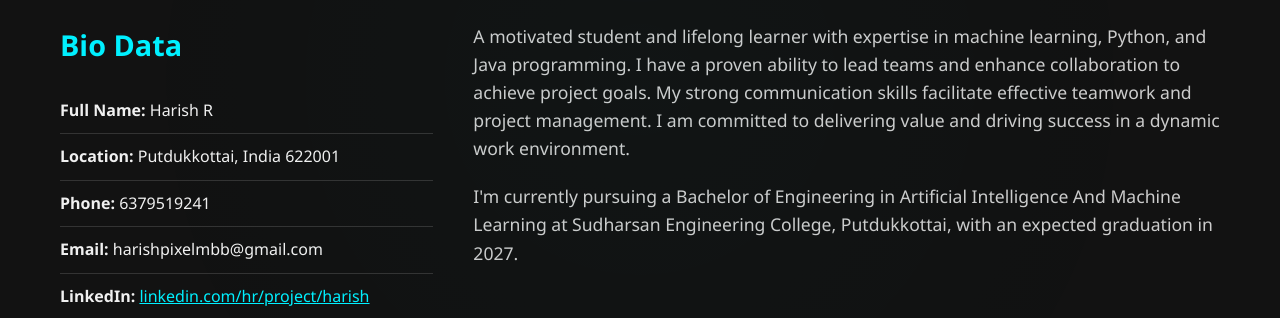
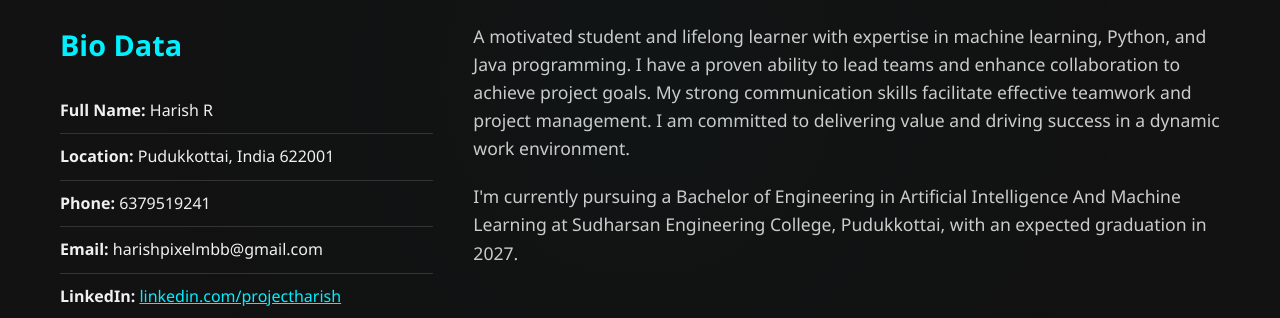
Before and after one commit to projectharish/projectharishportfolio, a plain HTML site: page index.html in a window 1280 px wide. Shown: the part 1160-1478 px from the top of the page. Drawn offline with nearby package versions, Linux system fonts and the light colour scheme.

Commit message:
Update index.html

```diff
--- a/index.html
+++ b/index.html
@@ -56,17 +56,17 @@
                     <h3>Bio Data</h3>
                     <ul>
                         <li><strong>Full Name:</strong> Harish R</li>
-                        <li><strong>Location:</strong> Putdukkottai, India 622001</li>
+                        <li><strong>Location:</strong> Pudukkottai, India 622001</li>
                         <li><strong>Phone:</strong> 6379519241</li>
                         <li><strong>Email:</strong> harishpixelmbb@gmail.com</li>
-                        <li><strong>LinkedIn:</strong> <a href="http://www.linkedin.com/hr/project/harish" style="color: #00f0ff;">linkedin.com/hr/project/harish</a></li>
+                        <li><strong>LinkedIn:</strong> <a href="http://www.linkedin.com/hr/project/harish" style="color: #00f0ff;">linkedin.com/projectharish</a></li>
                         <li><strong>Education:</strong> Bachelor of Engineering in Artificial Intelligence And Machine Learning</li>
                         <li><strong>Expected Graduation:</strong> 2027</li>
                     </ul>
                 </div>
                 <div class="bio-description">
                     <p>A motivated student and lifelong learner with expertise in machine learning, Python, and Java programming. I have a proven ability to lead teams and enhance collaboration to achieve project goals. My strong communication skills facilitate effective teamwork and project management. I am committed to delivering value and driving success in a dynamic work environment.</p>
-                    <p>I'm currently pursuing a Bachelor of Engineering in Artificial Intelligence And Machine Learning at Sudharsan Engineering College, Putdukkottai, with an expected graduation in 2027.</p>
+                    <p>I'm currently pursuing a Bachelor of Engineering in Artificial Intelligence And Machine Learning at Sudharsan Engineering College, Pudukkottai, with an expected graduation in 2027.</p>
                 </div>
             </div>
         </div>
@@ -188,4 +188,5 @@
         })();
     </script>
 </body>
+
 </html>
```
